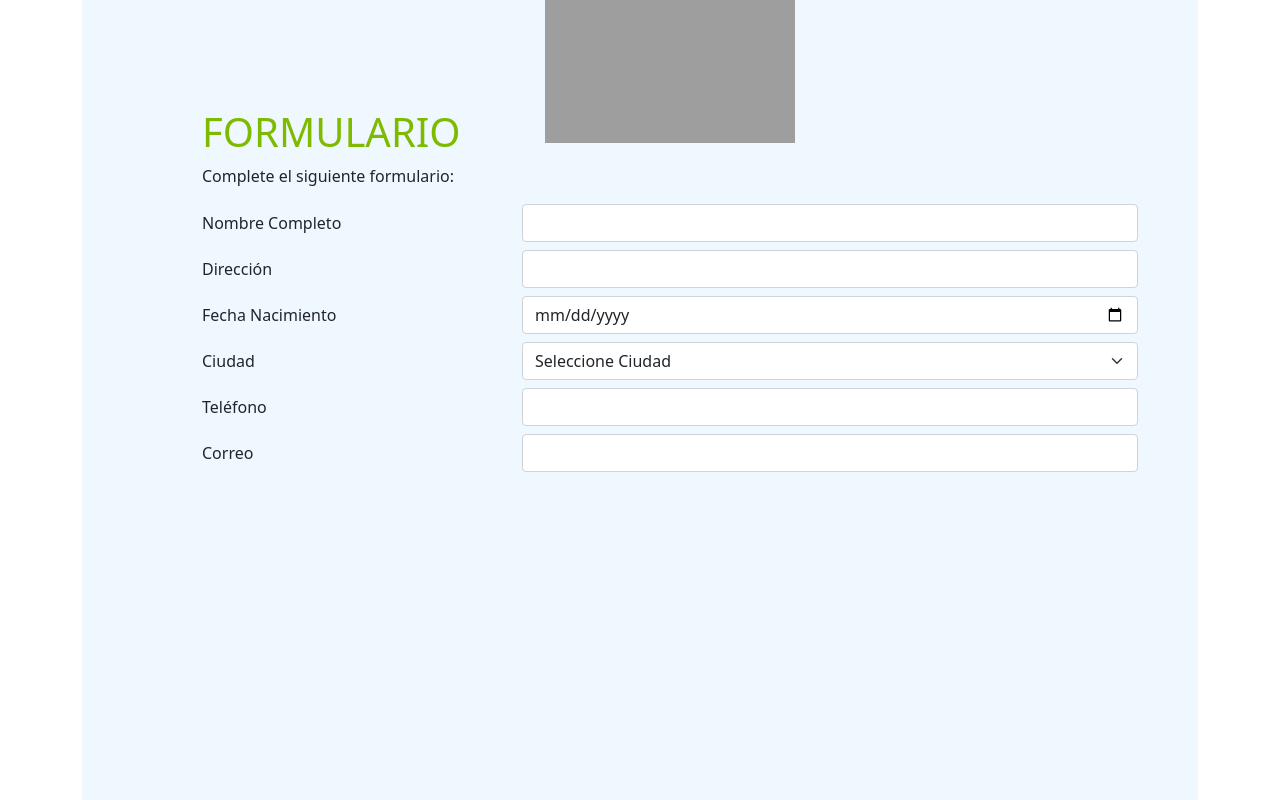
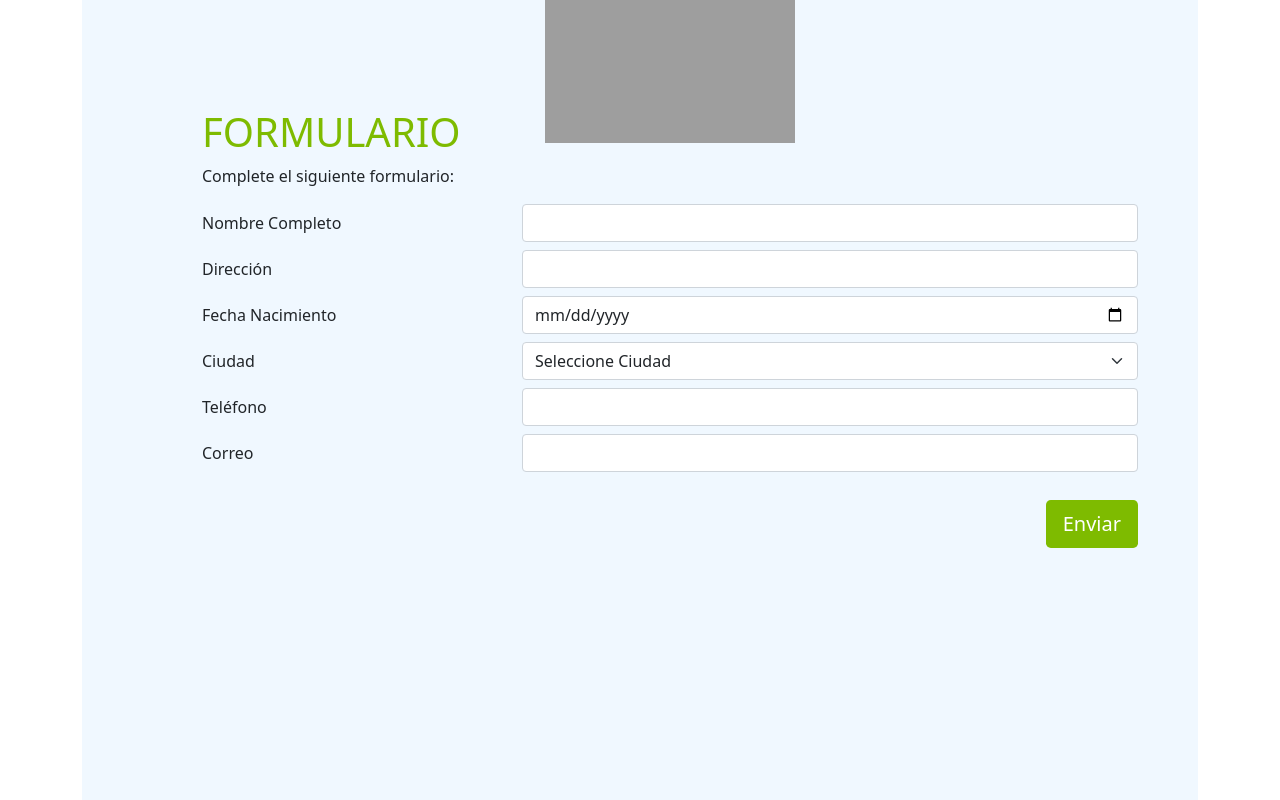
Before and after one commit to gsancheziacc/programacion-web1-semana-3, a plain HTML site: page index.html in a window 1280 px wide. Shown: the part 1456-2256 px from the top of the page. Drawn offline with nearby package versions, Linux system fonts and the light colour scheme; grey boxes are pictures that could not be loaded.

Commit message:
Se incorpora el botón de enviar en formulario

```diff
--- a/index.css
+++ b/index.css
@@ -51,3 +51,14 @@ body img {
 .container section .images img {
     width: 250px;
 }
+
+.submitButton{
+    padding-top: 20px;
+    display: flex;
+    flex-direction: row-reverse;
+}
+
+.submitButton button{
+    background-color: #7ebb00;
+    color: white;
+}
--- a/index.html
+++ b/index.html
@@ -102,6 +102,11 @@ matrícula, expandiéndose a regiones.
                   <input type="email" id="txtCorreo" class="form-control">
                 </div>
               </div>
+              <div class="row mb-4">
+                <div class="submitButton">
+                  <button type="submit" class="btn btn-lg">Enviar</button>
+                </div>
+              </div>
             </form>
         </section>
       </div>
```
